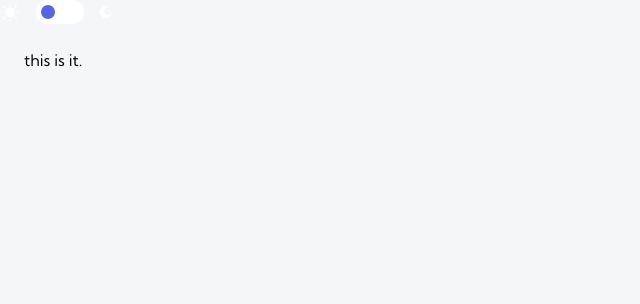
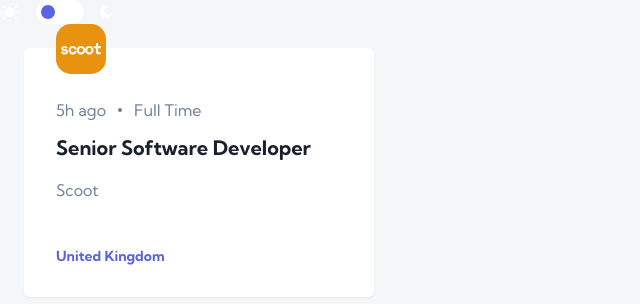
Before and after one commit to ekankam/fm-job-board-app, a Next.js app: page / in a window 1280 px wide. Shown: the top 304 px of the page, without its empty margins (0-640 px from the left). Built offline with nearby package versions, Linux system fonts and the light colour scheme.

Commit message:
Create Post Card

```diff
--- a/src/pages/index.tsx
+++ b/src/pages/index.tsx
@@ -1,4 +1,5 @@
 import HeadTag from "@/components/Head";
+import PostCard from "@/ui/PostCard";
 import Switch from "@/ui/Switch";
 
 function Home() {
@@ -7,7 +8,15 @@
       <HeadTag tag="Home" />
       <main className="min-h-screen h-full max-w-[1440px] w-full mx-auto font-normal">
         <Switch />
-        <div className="m-6">this is it.</div>
+        <div className="m-6">
+          <PostCard
+            time="5h ago"
+            position="full time"
+            title="senior software developer"
+            company="scoot"
+            location="united kingdom"
+          />
+        </div>
       </main>
     </div>
   );
--- /dev/null
+++ b/src/ui/Logo.tsx
@@ -0,0 +1,26 @@
+import classnames from "classnames";
+import Image from "next/image";
+
+type LogoProps = {
+  alt: string;
+  className: string;
+  icon: string;
+  iconWidth: number | undefined;
+  iconHeight: number | undefined;
+};
+
+export default function Logo({
+  alt,
+  className,
+  icon,
+  iconWidth,
+  iconHeight,
+}: LogoProps): JSX.Element {
+  return (
+    <div className={classnames("flex items-center justify-center", className)}>
+      <div className="relative">
+        <Image src={icon} alt={alt} width={iconWidth} height={iconHeight} />
+      </div>
+    </div>
+  );
+}
--- /dev/null
+++ b/src/ui/PostCard.tsx
@@ -0,0 +1,51 @@
+import { motion } from "framer-motion";
+import Logo from "./Logo";
+import { Icons } from "@/assets";
+
+type PostCardProps = {
+  time: string;
+  position: string;
+  title: string;
+  company: string;
+  location: string;
+};
+
+export default function PostCard({
+  time,
+  position,
+  title,
+  company,
+  location,
+}: PostCardProps) {
+  return (
+    <motion.article
+      className="max-w-[350px] bg-secondary-white rounded-md pt-[49px] px-8 pb-8 w-full dark:bg-primary-dark-blue relative group cursor-pointer shadow-sm"
+      whileHover={{ scale: 1.05 }}
+      whileTap={{ scale: 0.9 }}
+    >
+      <Logo
+        alt="Scoot Company logo"
+        icon={Icons.logos.scoot}
+        className="w-[50px] h-[50px] rounded-[15px] bg-[#E99210] absolute -top-6 left-8"
+        iconWidth={39.98}
+        iconHeight={11.42}
+      />
+      <div className="flex items-center justify-start mb-[13px]">
+        <p className="text-16 text-secondary-dark-gray">{time}</p>
+        <span className="inline-block w-1 h-1 mx-3 rounded-full bg-secondary-dark-gray" />
+        <p className="capitalize text-16 text-secondary-dark-gray">
+          {position}
+        </p>
+      </div>
+      <h3 className="text-20 text-primary-dark-blue font-bold mb-[17px] dark:text-secondary-white group-hover:text-secondary-dark-gray transition-all ease-in-out capitalize">
+        {title}
+      </h3>
+      <p className="capitalize text-16 text-secondary-dark-gray mb-11">
+        {company}
+      </p>
+      <h4 className="font-bold capitalize text-14 text-primary-violet">
+        {location}
+      </h4>
+    </motion.article>
+  );
+}
```
